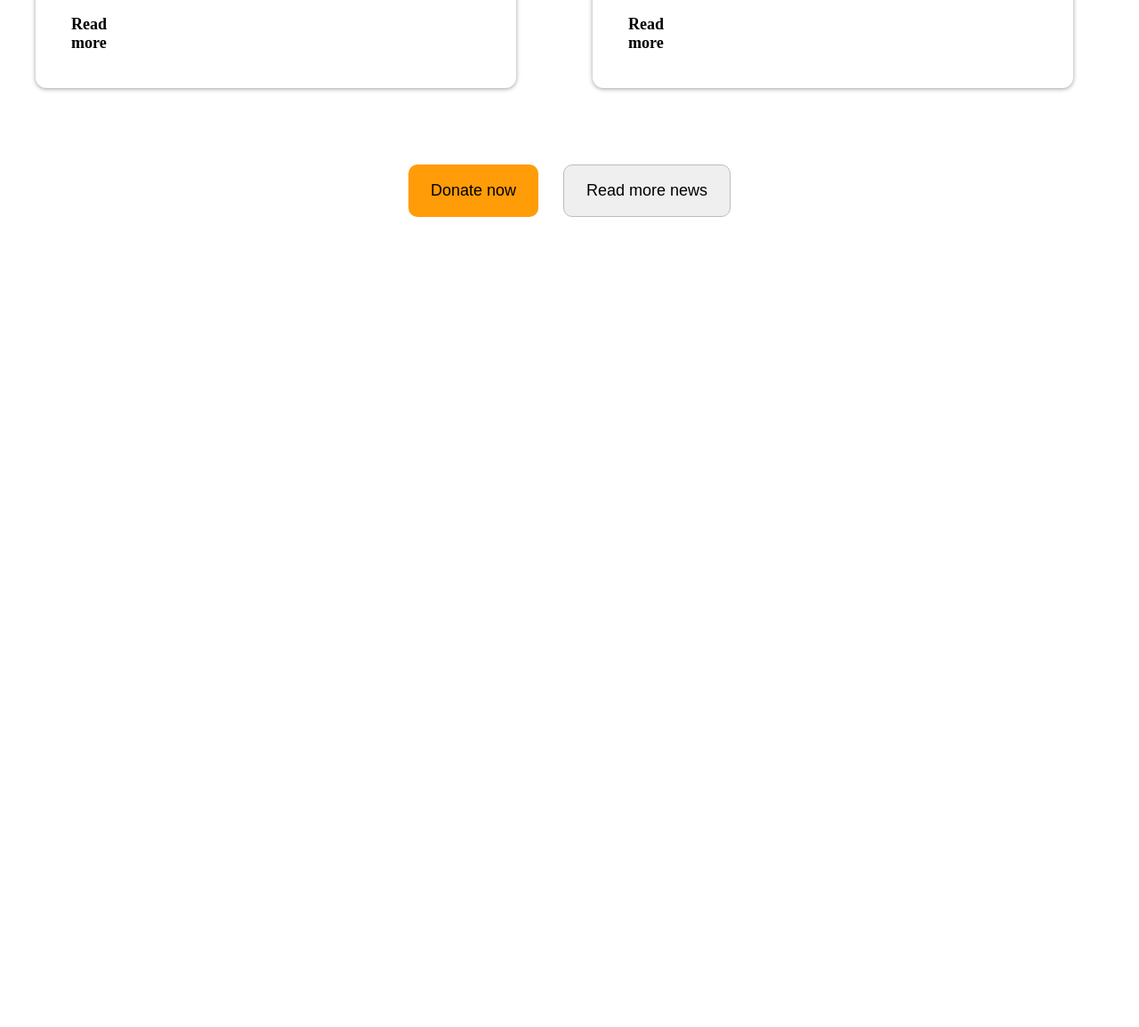
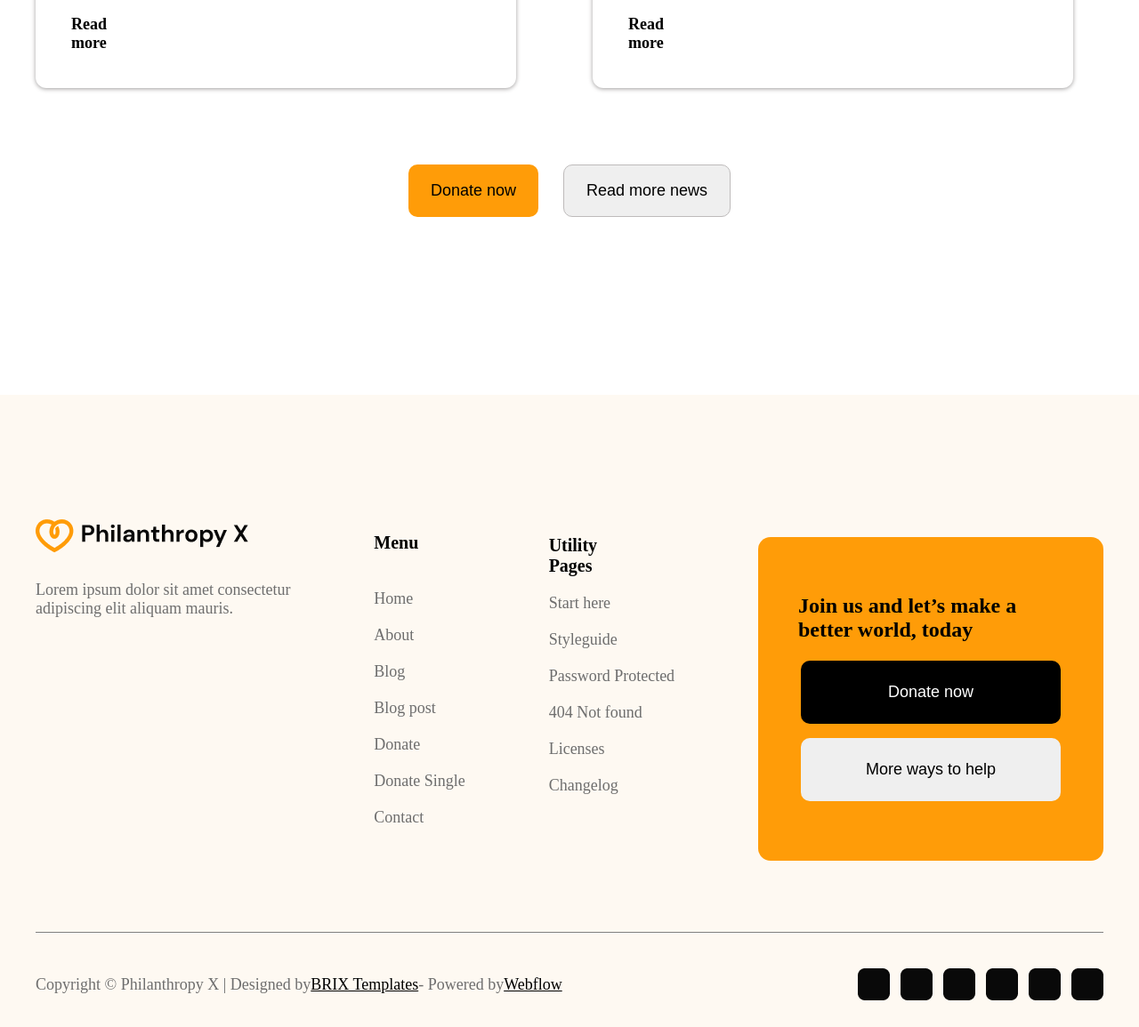
Before and after one commit to mirjonovogomuhammad06-gif/Exam-3, a plain HTML site: page index.html in a window 1280 px wide. Shown: the part 8741-9896 px from the top of the page at 89% size. Before the commit the page ends 8985 px from the top, so only its background shows below. Drawn offline with Linux system fonts and the light colour scheme.

Commit message:
added footer in html and styled with css

```diff
--- a/index.html
+++ b/index.html
@@ -269,5 +269,58 @@
             <button class="bt4">Read more news</button>
         </div>
     </div>
+
+    <footer class="footer">
+        <div class="top1">
+            <div class="img_in_top1">
+                <img src="images/IMAGE (50).png" alt="">
+                <p>Lorem ipsum dolor sit amet consectetur <br>adipiscing elit aliquam mauris.</p>
+
+            </div>
+            <div class="text_in_top1">
+                <h4>Menu</h4>
+                <p>Home</p>
+                <p>About</p>
+                <p>Blog</p>
+                <p>Blog post</p>
+                <p>Donate</p>
+                <p>Donate Single</p>
+                <p>Contact</p>
+            </div>
+            <div class="text2_in_top1">
+                <h4>Utility <br>Pages</h4>
+                <p>Start here</p>
+                <p>Styleguide</p>
+                <p>Password Protected</p>
+                <p>404 Not found</p>
+                <p>Licenses</p>
+                <p>Changelog</p>
+            </div>
+            <div class="right3">
+              <h3>Join us and let’s make a <br>better world, today</h3>
+              <div class="buttons4">
+
+                  <button class="bt5">Donate now</button>
+                  <button class="bt6">More ways to help</button>
+                </div>
+            </div>
+        </div>
+        <div class="bottom1">
+            <div class="text_in_bottom1">
+                <p>Copyright © Philanthropy X | Designed by</p>
+                <a href="">BRIX Templates</a>
+                <p>- Powered by</p>
+                <a href="">Webflow</a>
+            </div>
+            <div class="box_blak">
+                <img src="images/Frame (10).png" alt="">
+                <img src="images/Frame (10).png" alt="">
+                <img src="images/Frame (10).png" alt="">
+                <img src="images/Frame (10).png" alt="">
+                <img src="images/Frame (10).png" alt="">
+                <img src="images/Frame (10).png" alt="">
+            </div>
+        </div>
+    </footer>
 </body>
 </html>
--- a/style.css
+++ b/style.css
@@ -421,3 +421,93 @@ justify-content: center;
 gap: 28px;
 
 }
+.footer{
+    background-color: rgb(254, 249, 242);
+    padding-top:140px;
+    padding-bottom: 30px;
+    margin-top: 200px;
+}
+.top1{
+    display: flex;
+    max-width: 1200px;
+    margin: auto;
+    justify-content: space-between;
+    border-bottom: 1px solid gray;
+    padding-bottom: 80px;
+}
+.top1 p{
+    font-size: 18px;
+}
+.img_in_top1 p{
+margin-top: 27px;
+}
+.text_in_top1 h4{
+font-size: 20px;
+margin-top: 15px;
+margin-bottom: 41px;
+}
+.text2_in_top1 h4{
+    font-size: 20px;
+    margin-bottom: 15px;
+}
+.text2_in_top1 p{
+    margin-top: 20px;
+}
+.text_in_top1 p{
+    margin-top: 20px;
+}
+.text2_in_top1{
+    margin-top: 18px;
+}
+.right3{
+    background-color: rgba(255, 156, 8, 1);
+    width: 388px;
+    height: 364px;
+    border-radius: 14px;
+    display: flex;
+    flex-direction: column;
+   gap: 21px;
+   margin-top: 20px;
+}
+.right3 button{
+    width: 292px;
+    height: 71px;
+    border: none;
+    border-radius: 10px;
+    font-size: 18px;
+
+}
+.buttons4{
+    display: flex;
+    flex-direction: column;
+    align-items: center;
+    gap: 16px;
+}
+.right3 h3{
+    font-size: 24px;
+    margin-left: 45px;
+    margin-top: 64px;
+}
+.bt5{
+    background-color: black;
+    color: white;
+}
+.text_in_bottom1{
+    display: flex;
+    font-size: 18px;
+}
+.text_in_bottom1 a{
+    color: black;
+}
+.box_blak{
+    display: flex;
+    gap: 12px;
+}
+.bottom1{
+    display: flex;
+    max-width: 1200px;
+    margin: auto;
+    align-items: center;
+    justify-content: space-between;
+    margin-top: 40px;
+}
```
Also changed, not shown: images/Frame (10).png (added), images/IMAGE (50).png (added).
